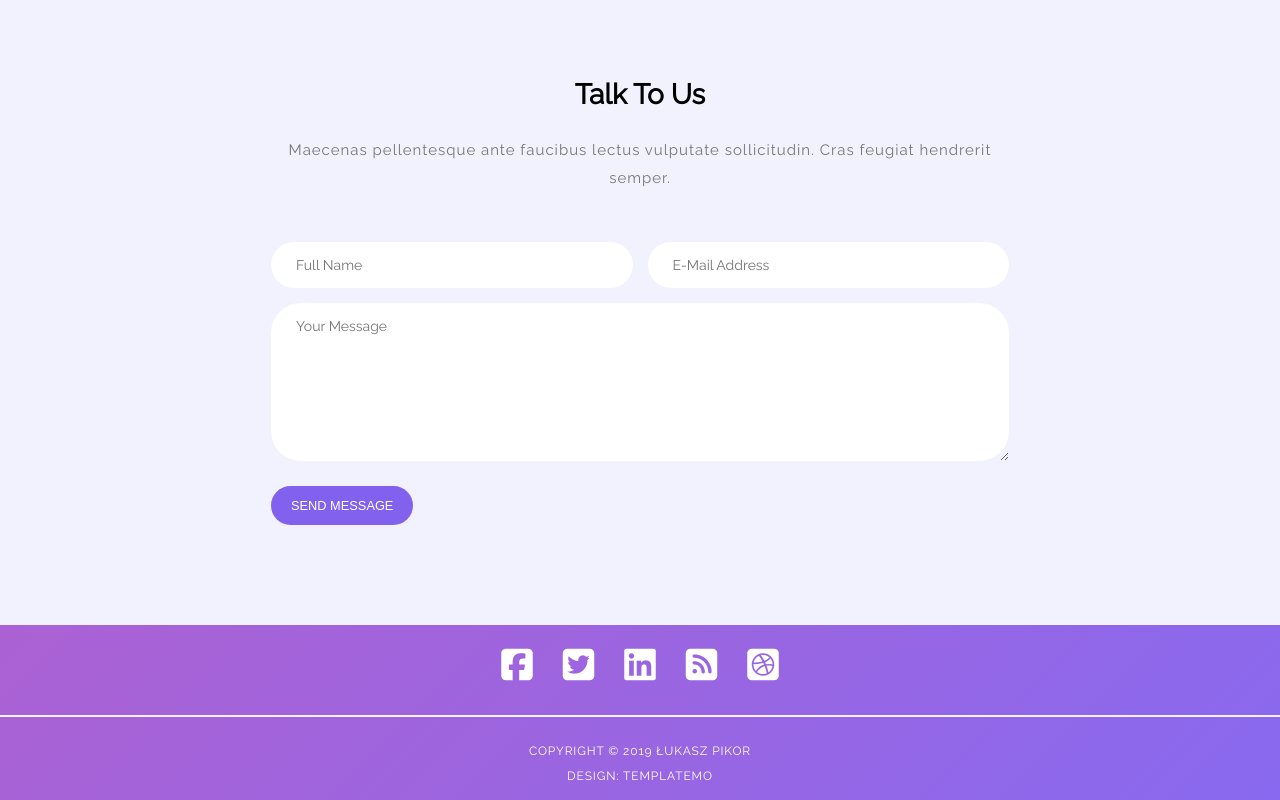
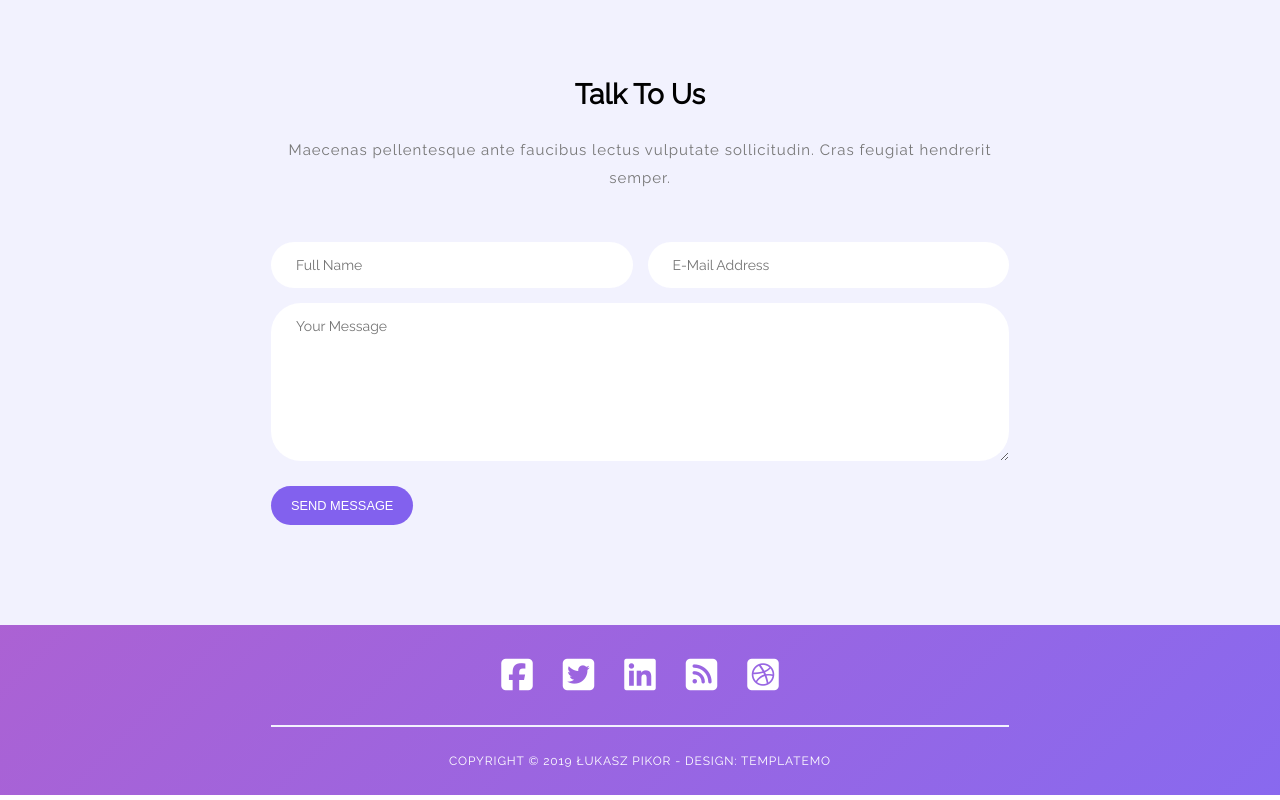
Before and after one commit to lpikor/softypinko, a website: page src/index.html in a window 1280 px wide. Shown: the part 7408-8208 px from the top of the page. Drawn offline with nearby package versions, Linux system fonts and the light colour scheme; files that its build step writes are made by us from their sources; files whose address does not match are found by name.

Commit message:
Make tablet responsive footer section

```diff
--- a/src/scss/_footer.scss
+++ b/src/scss/_footer.scss
@@ -4,12 +4,10 @@
     &__container {
         display: flex;
         flex-direction: column;
-        flex-basis: 100%;
         align-items: center;
         text-align: center;
 
-        padding-top: map-get($map: $spaces, $key: s);
-        padding-bottom: map-get($map: $spaces, $key: s);
+        padding: map-get($map: $spaces, $key: m) 0;
 
         color: white;
     }
@@ -43,6 +41,16 @@
 
         margin-top: map-get($map: $spaces, $key: xs);
     }
+
+    @media (min-width: 768px) {
+        &__design {
+            display: inline;
+
+            &::before {
+                content: " - ";
+            }
+        }
+    }
 }
 
 .media {
```
Also changed, not shown: dist/css/style.css.
